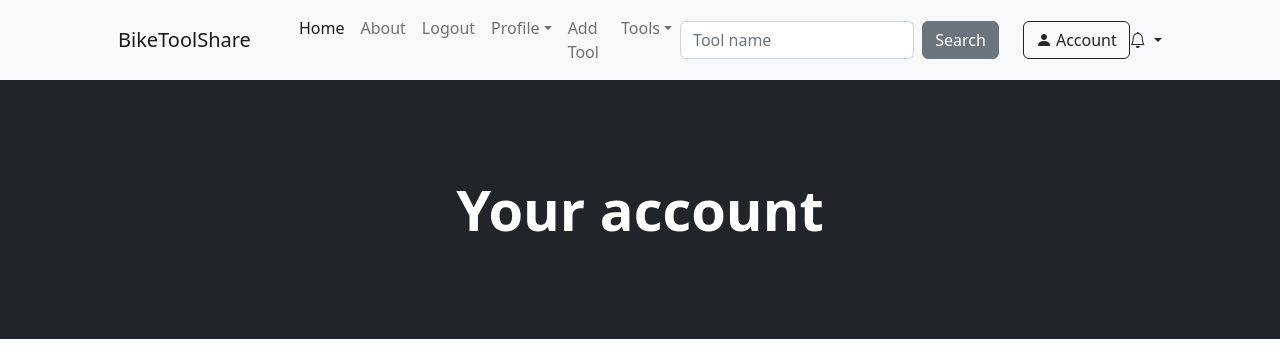
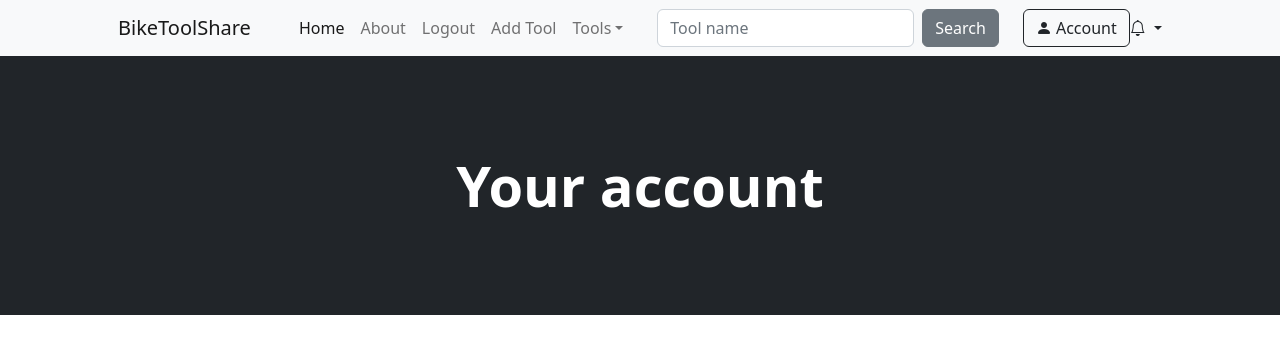
Before and after one commit to moonlight555sunshine/BikeToolShare, a Django app: page /accounts/account/ in a window 1280 px wide. Shown: the top 361 px of the page. Run offline with Django 5.2, Linux system fonts and the light colour scheme; the visitor is signed in with stand-in values (Sample User, id 1); data comes from the database, SQL or seed files in the repository; data that the repository does not hold is empty; some libraries are stand-ins or nearby versions.

Commit message:
was deleted Profile from navbar

```diff
--- a/templates/navbar.html
+++ b/templates/navbar.html
@@ -11,13 +11,7 @@
 
                         {% if user.is_authenticated %}
                             <li class="nav-item"><a class="nav-link" href="{% url 'logout' %}">Logout</a></li>
-                            <li class="nav-item dropdown">
-                            <a class="nav-link dropdown-toggle" id="navbarDropdown" href="#" role="button" data-bs-toggle="dropdown" aria-expanded="false">Profile</a>
-                            <ul class="dropdown-menu" aria-labelledby="navbarDropdown">
-                                <li><a class="dropdown-item" href="{% url 'update_info' %}">User Info</a></li>
-                            </ul>
                             <li class="nav-item"><a class="nav-link" href="{% url 'add-tool' %}">Add Tool</a></li>
-                        </li>
                         {% else %}
                             <li class="nav-item"><a class="nav-link" href="{% url 'login' %}">Login</a></li>
                             <li class="nav-item"><a class="nav-link" href="{% url 'register' %}">Register</a></li>
```
